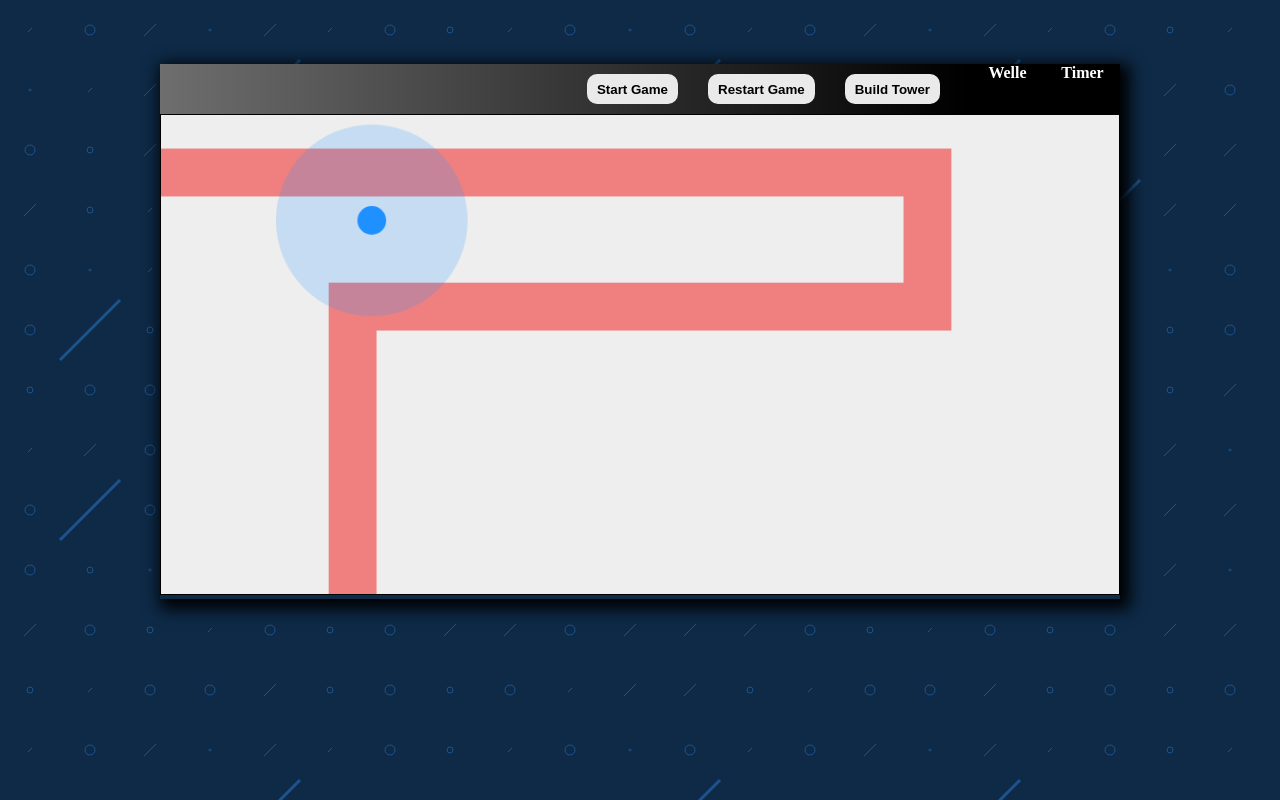
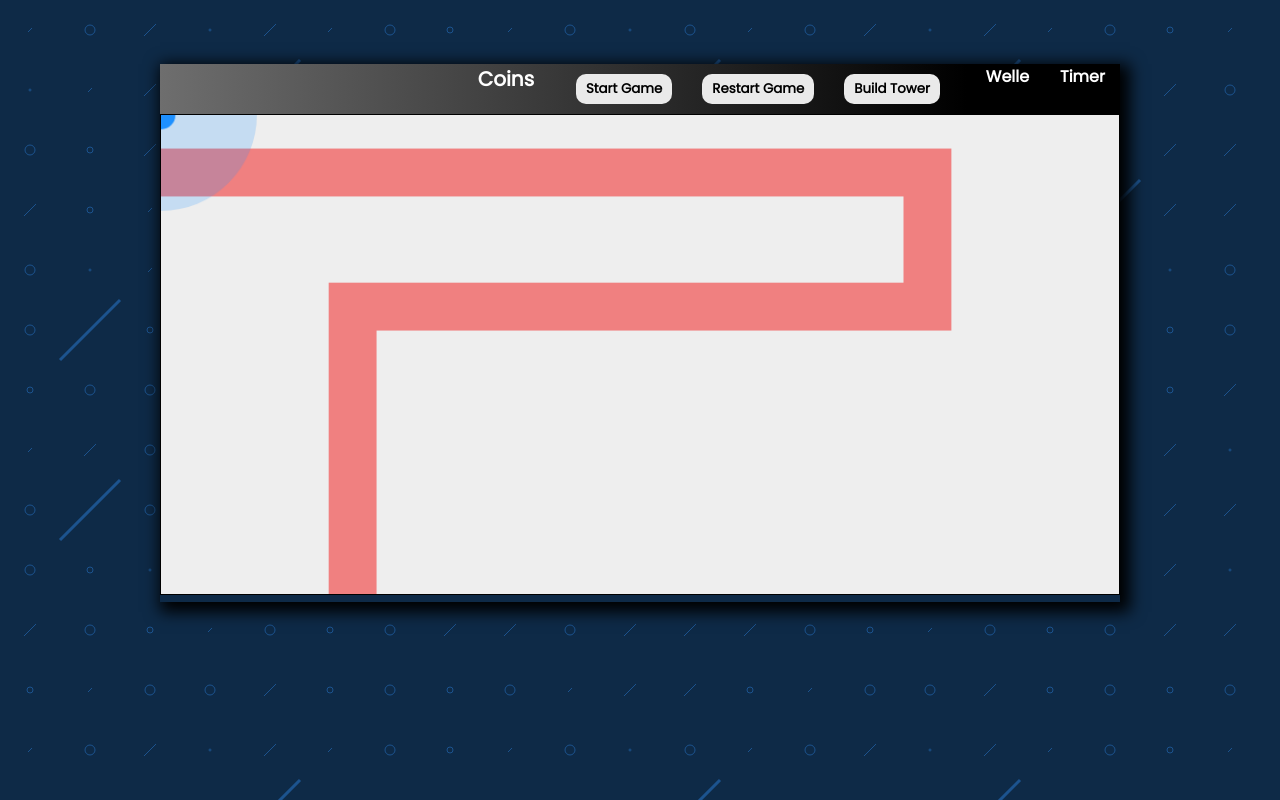
Before and after one commit to Paul-Kl01/ProjektseminarE-Business, a website with bundled scripts: page index.html in a window 1280 px wide. Both pictures are taken after a click on the button "Build Tower". Built offline with nearby package versions, Linux system fonts and the light colour scheme.

Commit message:
main save

```diff
--- a/index.html
+++ b/index.html
@@ -6,11 +6,17 @@
     <meta name="viewport" content="width=device-width, initial-scale=1.0" />
     <title>Tower Defense</title>
     <link rel="stylesheet" href="style.css" />
+    <link rel="preconnect" href="https://fonts.googleapis.com">
+    <link rel="preconnect" href="https://fonts.gstatic.com" crossorigin>
+    <link href="https://fonts.googleapis.com/css2?family=Great+Vibes&family=Poppins&display=swap" rel="stylesheet">
   </head>
   <body>
     <section id="game">
       <div class="gui">
         <div class="buttons">
+          <div id="money">
+            <p>Coins</p>
+          </div>
           <button id="btnStart">Start Game</button>
           <button id="btnReset">Restart Game</button>
           <button id="btnBuild">Build Tower</button>
--- a/js-classes/Wave.js
+++ b/js-classes/Wave.js
@@ -11,7 +11,7 @@ class wave { //Referenz auf Entitiesinstanz von Game übergeben
     constructor(entities, canvas, ctx) {
         this.entities = entities //Sicherstellen, dass Game und Wave die selbe Instanz von Entities nutzen
         this.currentWave = 1 //Akt. Wave in-game
-        this.amountOfEnemies = 6 //Initalwert für Enemyanzahl
+        this.amountOfEnemies = 5 //Initalwert für Enemyanzahl
         this.enemySpwanCooldown = 1 //Damit Enemies nicht alle direkt ohne Abstand hintereinnander spwanen
         this.isStarting = false //Boolean um zu markieren, wann neue Wave startet
         this.canvas = canvas
@@ -36,7 +36,7 @@ class wave { //Referenz auf Entitiesinstanz von Game übergeben
         else{
             this.entities.create_enemy(this.canvas, this.ctx); //(this.enemyStartPos) StartPosition der Enemies muss mitübergeben werden
             //Neuen Cooldown random setzten
-            this.enemySpwanCooldown = this.getRndInteger(50,500)
+            this.enemySpwanCooldown = this.getRndInteger(10,50)
             this.amountOfEnemies--
         }
     }
@@ -44,7 +44,7 @@ class wave { //Referenz auf Entitiesinstanz von Game übergeben
     nextWave() { //Klassenvariablen für die nächste Wave vorbereiten
         this.currentWave++
         //EnemyAnzahl exponentiell erhöhen...
-        this.enemySpwanCooldown = this.getRndInteger(50,500)
+        this.enemySpwanCooldown = this.getRndInteger(10,50)
         this.update()
         //Später noch Stärke der Enemies anpassen...
     }
--- a/js-classes/bundle.js
+++ b/js-classes/bundle.js
@@ -154,38 +154,41 @@ class events {
   constructor(canvas, context) {
     this.canvas = canvas;
     this.context = context;
-    // this.mouse = {
-    //   x: 0,
-    //   y: 0,
-    //   clicked: false
-    // }
+    this.rect = canvas.getBoundingClientRect();
+    this.scaleX = this.canvas.width / this.rect.width;
+    this.scaleY = this.canvas.height / this.rect.height;
+    this.mouse = {
+      x: 0,
+      y: 0,
+      clicked: false,
     }
-    // onmove = (event) => {
-    //   this.mouse.x = event.offsetX;
-    //   this.mouse.y = event.offsetY;
-    // }
+  }
+    onmove = (e) => {
+      this.mouse.x = (e.clientX - this.rect.left) * this.scaleX
+      this.mouse.y = (e.clientY - this.rect.top) * this.scaleY
+    }
 
-    //  onclick = (e) => {
-    //   this.mouse.clicked = true;
-    // }
+     onclick = (e) => {
+      this.mouse.clicked = true;
+    }
 
-    // update = () => {
-    //   this.mouse.clicked = false;
-    // }
+    update = () => {
+      this.mouse.clicked = false;
+    }
 
 
 
-  getMousePosition = () => {
-    canvas.addEventListener("mousemove", function (e) {
-      console.log("Test");
-      var cRect = canvas.getBoundingClientRect(); // Gets CSS pos, and width/height
-      var canvasX = Math.round(e.clientX - cRect.left); // Subtract the 'left' of the canvas
-      var canvasY = Math.round(e.clientY - cRect.top); // from the X/Y positions to make
-      ctx.clearRect(0, 0, canvas.width, canvas.height); // (0,0) the top left of the canvas
-      ctx.fillText("X: " + canvasX + ", Y: " + canvasY, 10, 20);
-      console.log(canvasX, canvasY);
-    });
-  };
+//   getMousePosition = () => {
+//     canvas.addEventListener("mousemove", function (e) {
+//       console.log("Test");
+//       var cRect = canvas.getBoundingClientRect(); // Gets CSS pos, and width/height
+//       var canvasX = Math.round(e.clientX - cRect.left); // Subtract the 'left' of the canvas
+//       var canvasY = Math.round(e.clientY - cRect.top); // from the X/Y positions to make
+//       ctx.clearRect(0, 0, canvas.width, canvas.height); // (0,0) the top left of the canvas
+//       ctx.fillText("X: " + canvasX + ", Y: " + canvasY, 10, 20);
+//       console.log(canvasX, canvasY);
+//     });
+//   };
 }
 
 module.exports = events;
@@ -447,7 +450,7 @@ class wave { //Referenz auf Entitiesinstanz von Game übergeben
     constructor(entities, canvas, ctx) {
         this.entities = entities //Sicherstellen, dass Game und Wave die selbe Instanz von Entities nutzen
         this.currentWave = 1 //Akt. Wave in-game
-        this.amountOfEnemies = 6 //Initalwert für Enemyanzahl
+        this.amountOfEnemies = 5 //Initalwert für Enemyanzahl
         this.enemySpwanCooldown = 1 //Damit Enemies nicht alle direkt ohne Abstand hintereinnander spwanen
         this.isStarting = false //Boolean um zu markieren, wann neue Wave startet
         this.canvas = canvas
@@ -472,7 +475,7 @@ class wave { //Referenz auf Entitiesinstanz von Game übergeben
         else{
             this.entities.create_enemy(this.canvas, this.ctx); //(this.enemyStartPos) StartPosition der Enemies muss mitübergeben werden
             //Neuen Cooldown random setzten
-            this.enemySpwanCooldown = this.getRndInteger(50,500)
+            this.enemySpwanCooldown = this.getRndInteger(10,50)
             this.amountOfEnemies--
         }
     }
@@ -480,7 +483,7 @@ class wave { //Referenz auf Entitiesinstanz von Game übergeben
     nextWave() { //Klassenvariablen für die nächste Wave vorbereiten
         this.currentWave++
         //EnemyAnzahl exponentiell erhöhen...
-        this.enemySpwanCooldown = this.getRndInteger(50,500)
+        this.enemySpwanCooldown = this.getRndInteger(10,50)
         this.update()
         //Später noch Stärke der Enemies anpassen...
     }
@@ -621,7 +624,6 @@ class Entities {
     if (count == this.amountOfEnemies) {
       this.win = true;
       confirm("Win");
-      this.reset();
       return;
     }
 
@@ -770,8 +772,6 @@ const entitites = require("./entities");
 const events = require("./Events");
 const wave = require("./Wave");
 
-// Instanzen erstellen
-var events_ = new events();
 
 /*
  * Bündeln der Klassen
@@ -785,26 +785,28 @@ class game {
       this.canvas = document.getElementById("canvas");
       this.ctx = this.canvas.getContext("2d");
 
+      this.events_ = new events(this.canvas, this.ctx);
       this.waveCounter = 0;
-    // DrawList enthält alle Elemente die gezeichnet werden sollen
-    this.drawList = [];
-
       // Läuft das Spiel?
       this.gameRunning = false;
+      // Counter für init-Funktion, da sonst Animation-Loop entsteht
+      this.initCounter = 0;
 
       // Zukunft
       this.timer;
       this.mode = 0;
       this.score = 0;
       this.remainingLifes;
-    this.ressources = 0;
+      this.ressources = 20;
 
 
-    // Event erstellen
-    // this.event = new events(this.canvas, this.ctx);
+      // Drop Tower Mode, damit um Mauszeiger gezeichnet werden kann.
+      this.dropTowerMode = false;
+      // Wenn der Start Game Button gedrückt wurde ändert sich die Flag
+      this.startGamePressed = false;
+
 
       // Map Variablen
-    console.log("hio");
       this.waypoints = [
          [800, 60],
          [800, 200],
@@ -826,49 +828,62 @@ class game {
       this.entities_ = new entitites(this.startingPoint, this.waypoints);
       this.towerCount = this.entities_.towerCounter;
       this.enemyCount = this.entities_.enemyCounter;
-
-
-    //this.wave.initialiseEnemies();
-
-    // Turm erstellen
-    // this.entities_.create_tower(70, 100);
    }
 
    init = () => {
+      this.gameRunnning = true;
       this.wave = new wave(this.entities_, this.canvas, this.ctx);
       this.entities_.newWave(this.wave.amountOfEnemies);
-
       //Leben im Prototyp auf 1;
-    this.draw();
-    this.gameRunnning = false;
+      if (this.initCounter == 0) this.draw();
+      this.initCounter = 1;
+      document.getElementById("wcount").innerHTML = this.waveCounter;
+      this.wave.nextWave();
    };
 
    draw = () => {
-    window.requestAnimationFrame(this.draw);
+      // Animation starten
+      window.requestAnimationFrame(this.draw)
       // Clear Canvas
       this.ctx.clearRect(0, 0, this.canvas.width, this.canvas.height);
+      // Map zeichnen
+      this.map.draw();
 
-    // Game.restartGame();
-    // Aufruf der Draw Methoden der Anderen Klassen? Eventuell drawList?
-    // for (i = 0, i <= Anzahl Klassen; i++) ...
-    this.map.draw();
-    if(this.entities_.win == false) {
+      /* EventListening für Maus-Interaktion: */
+      this.drawTowerMouse();
+
+      // Zeichen aller Entities
       this.entities_.draw();
+
+      // Solange nicht alle Gegner Tot sind und solange der StartButton gedrückt wurde
+      if (this.entities_.win == false) {
+         if (this.startGamePressed == true) {
             this.entities_.update();
             this.wave.update();
-    } else {
-      return;
          }
-    document.getElementById("wcount").innerHTML = this.waveCounter;
-    // this.turret.draw();
-    // this.enemy.draw();
-    // this.enemy.handleEnemy(this.enemyList);
+      }
+      // Wave-Counter
+
+
    };
 
-  update() {
-    //Unklar, ruft eventull update() der anderen Klassen auf.
-    /* In beispiel wurden die Aufrufe der Methoden über eine List geregelt, welche über einen
-            Trigger vervollstäändigt wurden */
+   /* EventListening für Maus-Interaktion:
+      Wenn der DropTowerMode True ist, dann wird ein Kreis um den Mauszeiger im Bereich des Canvas gezeichnet
+      Wenn dann geklickt wird, dann wird ein Turm an dieser Stelle gebaut und der EventListener bricht ab.
+     */
+   drawTowerMouse = () => {
+      if (this.dropTowerMode) {
+         this.canvas.addEventListener("mousemove", this.events_.onmove);
+         this.canvas.addEventListener("click", this.events_.onclick);
+         this.entities_.drawCircle(this.events_.mouse.x, this.events_.mouse.y, 15, "#1E90FF");
+         this.entities_.drawCircle(this.events_.mouse.x, this.events_.mouse.y, 100, "rgba(30, 144, 255, 0.2)");
+      }
+      if (this.events_.mouse.clicked == true) {
+         this.entities_.create_tower(this.events_.mouse.x, this.events_.mouse.y);
+         this.events_.mouse.clicked = false;
+         this.dropTowerMode = false
+         this.canvas.removeEventListener("click", this.events_.onclick);
+      }
    }
 
    // Check ob Turm gebaut ist und ob das Spiel schon läuft
@@ -879,25 +894,16 @@ class game {
          console.log("spiel läuft");
       } else {
          console.log("bin im startgameif");
+         this.startGamePressed = true;
          this.waveCounter++;
          this.init();
          // this.gameRunning = true;
       }
    };
 
-  // alle Werte 0 setzen, entities löschen
-  // Würde restartMethode in reset umbenennen.
+   // Lädt Seite neu
    restartGame = () => {
-    // Reset Score, WaveCounter, Ressources, timer
-    this.score = 0;
-    this.waveCounter = 0;
-    this.ressources = 0;
-    //this.timer = reset -- muss noch implementiert werden
-
-    //Entities liste leeren
       location.reload();
-
-    // Entities liste = 0;
    };
 
    pauseGame() {
@@ -923,14 +929,23 @@ document
 document
    .getElementById("btnReset")
    .addEventListener("click", g.restartGame, false);
-document.getElementById("btnBuild").addEventListener("click", function () {
-  g.entities_.create_tower(220,110);
-  g.entities_.draw();
+
+/* Tower Build */
+// count nötig, da sonst init immer wieder beim Tower bauen aufgerufen wird.
+var count = 0;
+document.getElementById("btnBuild").addEventListener("click", function() {
+   g.dropTowerMode = true;
+   if (count == 0) {
+      g.init();
+      count++;
+   }
+   g.drawTowerMouse();
+   // g.entities_.create_tower(220,110);
+   // g.entities_.draw();
 });
 
 // Map beim Laden der Seite einzeichnen
 window.onload = g.map.draw;
-
 },{"./Events":2,"./Wave":6,"./entities":7,"./map":9}],9:[function(require,module,exports){
 /*
  * Spielflaeche erzeugen
--- a/js-classes/entities.js
+++ b/js-classes/entities.js
@@ -120,7 +120,6 @@ class Entities {
     if (count == this.amountOfEnemies) {
       this.win = true;
       confirm("Win");
-      this.reset();
       return;
     }
 
--- a/style.css
+++ b/style.css
@@ -2,6 +2,7 @@
   padding: 0;
   margin: 0;
   box-sizing: border-box;
+  font-family: 'Poppins', sans-serif;
 }
 body {
   background: url('./Sprinkle.svg');
@@ -73,3 +74,14 @@ p {
   height: 60%;
   border: 1px solid black;
 }
+
+#money {
+  height: 50px;
+  width: 100px;
+  margin-right: 10px;
+  color: #ffff;
+}
+
+#money p {
+  font-size: 20px;
+}
```
Also changed, not shown: js-classes/Events.js (+29 -26 lines), js-classes/game.js (+62 -48 lines). Lines whose indentation alone changed are shown as unchanged.
